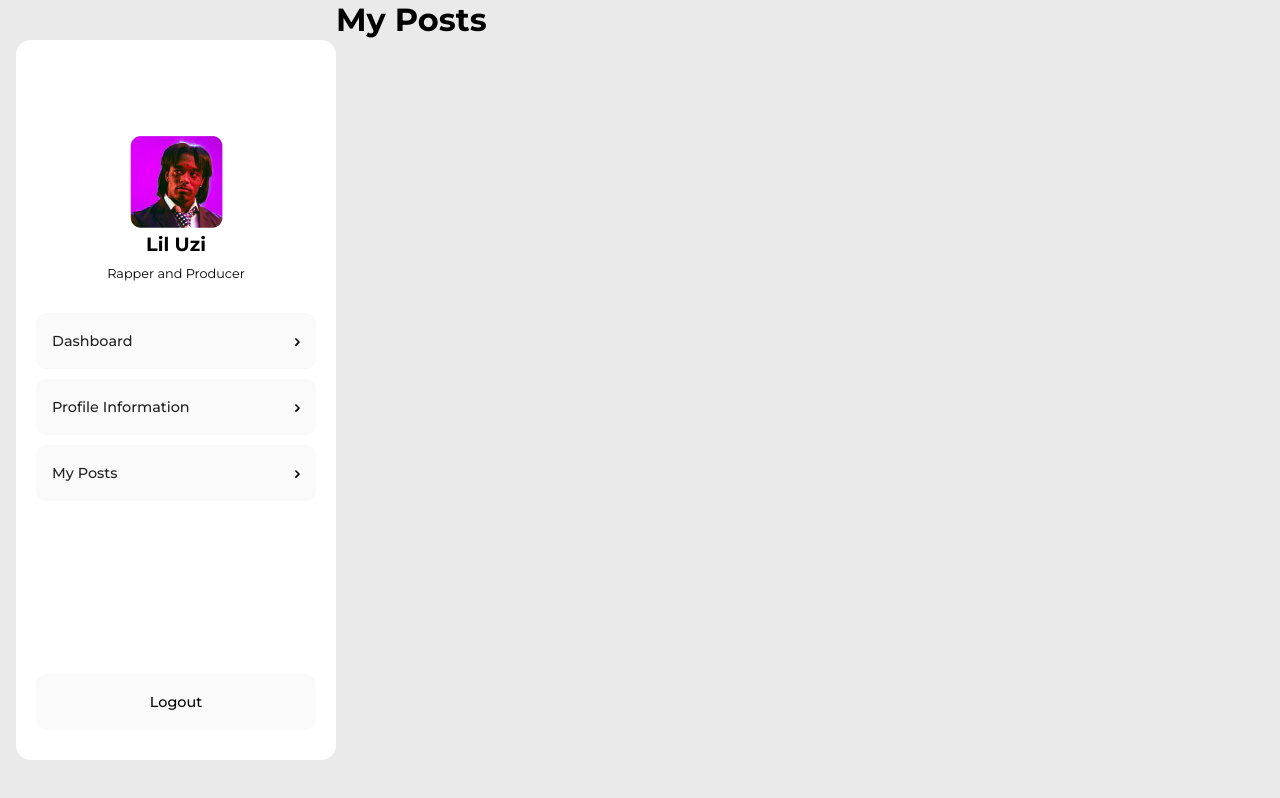
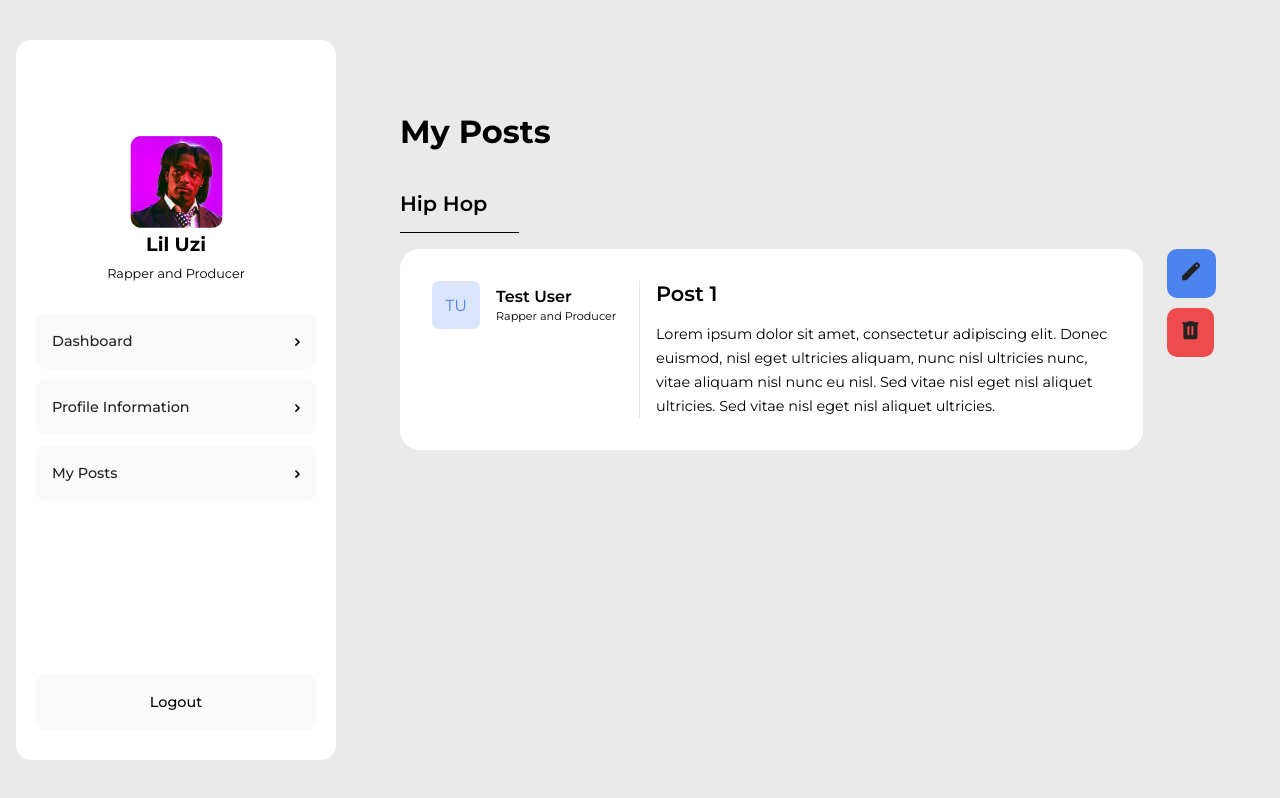
Before and after one commit to jakobmertenhtw/oneshare_frontend, a Vue app: page /user/posts in a window 1280 px wide. Built offline with nearby package versions, Linux system fonts and the light colour scheme.

Commit message:
adds the my_posts view

```diff
--- a/src/views/UserInformationView.vue
+++ b/src/views/UserInformationView.vue
@@ -76,7 +76,8 @@ form input {
   flex: 1;
 }
 input:focus {
-  background-color: rgba(0, 0, 0, .025);
+  background-color: rgba(0, 0, 0, .015);
+  border: 1px solid black;
 }
 .buttons-container {
   margin-top: 2rem;
--- a/src/views/UserPostsView.vue
+++ b/src/views/UserPostsView.vue
@@ -1,16 +1,326 @@
-<template>
-  <h1>My Posts</h1>
-</template>
-
 <script>
 export default {
   name: "UserPostsView",
   data() {
     return {
-      message: "Hello, UserPostsView!",
+      genrePosts: [
+        {
+          genreID: 1,
+          name: "Hip Hop",
+          posts: [
+            {
+              id: 1,
+              title: "Post 1",
+              description: "Lorem ipsum dolor sit amet, consectetur adipiscing elit. Donec euismod, nisl eget ultricies aliquam, nunc nisl ultricies nunc, vitae aliquam nisl nunc eu nisl. Sed vitae nisl eget nisl aliquet ultricies. Sed vitae nisl eget nisl aliquet ultricies.",
+              date: "2021-06-01",
+              genre: "Hip Hop",
+              user: {
+                id: 1,
+                firstname: "Test",
+                lastname: "User",
+                description: "Rapper and Producer",
+                profileName: "TU",
+                profileColor: '#4C83EE'
+              },
+            },
+          ],
+        },
+      ],
+      deleteModal: false,
+      editModal: false,
+      currentPostID: 0,
     };
   },
+  methods: {
+    showDeleteModal() {
+      this.deleteModal = true;
+    },
+    showEditModal() {
+      this.editModal = true;
+    },
+    dismissDeleteModal() {
+      this.deleteModal = false;
+    },
+    dismissEditModal() {
+      this.editModal = false;
+    },
+    dismissAllModals() {
+      this.deleteModal = false;
+      this.editModal = false;
+    },
+    deletePost() {
+      window.alert("Post deleted!");
+    },
+    editPost() {
+      window.alert("Post edited!");
+    }
+  }
 };
 </script>
 
-<style scoped></style>
+<template>
+  <div class="my-posts-main-container">
+    <h1>My Posts</h1>
+    <div v-for="(genre, index) in genrePosts" :key="index" class="genrePosts-container">
+      <h2>{{ genre.name }}</h2>
+      <div v-for="post in genre.posts" :key="post.id" class="post-container-all">
+        <div class="post-main-container">
+          <div class="post-user-information-container">
+            <div class="profile-picture-container">
+              <div class="profile-picture-background-container" :style="{backgroundColor: post.user.profileColor}"></div>
+              <div class="profile-picture-text" :style="{color: post.user.profileColor}">
+                {{ post.user.profileName }}
+              </div>
+            </div>
+            <div class="profile-information-container">
+              <h5>{{ post.user.firstname + " " + post.user.lastname }}</h5>
+              <p>{{ post.user.description }}</p>
+            </div>
+          </div>
+          <div class="post-content-container">
+            <h3>{{ post.title }}</h3>
+            <p id="post-content-text">{{ post.description }}</p>
+          </div>
+        </div>
+        <div class="post-edit-container">
+          <div class="edit-post-container">
+            <button id="edit-post-btn" @click="showEditModal">
+              <img src="../components/icons/edit_icon.svg" alt="Edit Post">
+            </button>
+          </div>
+          <div class="delete-post-container">
+            <button id="delete-post-btn" @click="showDeleteModal">
+              <img src="../components/icons/delete_icon.svg" alt="Delete Post">
+            </button>
+          </div>
+        </div>
+      </div>
+    </div>
+  </div>
+  <div id="overlay-background" v-if="deleteModal || editModal" @click="dismissAllModals"></div>
+  <div class="overlay-container-delete" v-if="deleteModal">
+    <h3>Are you sure?</h3>
+    <p>Do you really want to delete the post: 'This is a test title'?</p>
+    <div class="delete-buttons-container">
+      <button id="delete-btn-delete" @click="deletePost">DELETE</button>
+      <button id="cancel-btn-delete" @click="dismissDeleteModal">CANCEL</button>
+    </div>
+  </div>
+  <div class="overlay-container-edit" v-if="editModal">
+    <h2>Edit Post</h2>
+    <input type="text" value="This is a test value" id="edit-post-title">
+    <textarea name="description-edit-post" id="edit-post-description" cols="30" rows="10">This is a test value textarear</textarea>
+    <div class="edit-buttons-container">
+      <button id="edit-btn-edit" @click="editPost">EDIT</button>
+      <button id="cancel-btn-edit" @click="dismissEditModal">CANCEL</button>
+    </div>
+  </div>
+</template>
+
+<style scoped>
+#overlay-background {
+  position: fixed;
+  width: 100%;
+  height: 100%;
+  background-color: rgba(0,0,0,.7);
+  z-index: 10;
+  top: 0;
+  left: 0;
+}
+.overlay-container-delete {
+  position: absolute;
+  z-index: 11;
+  background-color: #F4F4F4;
+  left: 50%;
+  top: 50%;
+  transform: translate(-50%, -50%);
+  padding: 2rem;
+  border-radius: 15px;
+}
+.overlay-container-delete h3 {
+  font-size: 1.3rem;
+  font-weight: 600;
+  margin-bottom: .5rem;
+}
+.overlay-container-delete p {
+  font-size: 1rem;
+  font-weight: 400;
+  margin-bottom: 2rem;
+}
+.delete-buttons-container {
+  display: flex;
+  gap: 1rem;
+}
+.delete-buttons-container #delete-btn-delete {
+  background-color: #EE4C4C;
+}
+.delete-buttons-container #cancel-btn-delete {
+  background-color: #222;
+  color: #fff;
+}
+.delete-buttons-container button {
+  border: none;
+  outline: none;
+}
+
+.overlay-container-edit {
+  position: absolute;
+  z-index: 11;
+  background-color: #F4F4F4;
+  left: 50%;
+  top: 50%;
+  transform: translate(-50%, -50%);
+  padding: 3rem 2rem;
+  border-radius: 15px;
+}
+.overlay-container-edit h2 {
+  font-size: 1.5rem;
+  font-weight: 700;
+  margin-bottom: 2rem;
+}
+.overlay-container-edit input {
+  width: 100%;
+  padding: 1rem 1.2rem;
+  border: none;
+  outline: none;
+  margin-bottom: 1rem;
+  background-color: #fff;
+  border-radius: 7px;
+  font-size: 1rem;
+  font-weight: 500;
+}
+.overlay-container-edit input:focus {
+  border: 1px solid #222;
+}
+.overlay-container-edit textarea {
+  width: 100%;
+  padding: 1rem 1.2rem;
+  border: none;
+  outline: none;
+  margin-bottom: 1rem;
+  background-color: #fff;
+  border-radius: 7px;
+  resize: none;
+  font-size: 1rem;
+  font-weight: 400;
+}
+.overlay-container-edit textarea:focus {
+  border: 1px solid #222;
+}
+.edit-buttons-container {
+  margin-top: 2rem;
+  display: flex;
+  gap: 1rem;
+}
+.edit-buttons-container button {
+  border: none;
+  outline: none;
+}
+.edit-buttons-container #edit-btn-edit {
+  background-color: #4C83EE;
+  color: #fff;
+}
+.edit-buttons-container #cancel-btn-edit {
+  background-color: #222;
+  color: #fff;
+}
+
+
+
+
+.my-posts-main-container {
+  padding: 7rem 4rem;
+}
+.genrePosts-container {
+  margin-top: 2.5rem;
+}
+.genrePosts-container h2 {
+  font-weight: 600;
+  font-size: 1.3rem;
+  border-bottom: 1px solid;
+  padding-bottom: 1rem;
+  width: fit-content;
+  padding-right: 2rem;
+  margin-bottom: 1rem;
+}
+.post-container-all {
+  display: flex;
+  gap: 1.5rem;
+}
+.post-main-container {
+  background-color: white;
+  border-radius: 20px;
+  flex: 1;
+  padding: 2rem;
+  display: flex;
+}
+.post-user-information-container {
+  border-right: 1px solid #E5E5E5;
+  padding-right: 1rem;
+  display: flex;
+  min-width: 13rem;
+}
+.profile-picture-container {
+  width: 3rem;
+  height: 3rem;
+  border-radius: 7px;
+  overflow: hidden;
+  position: relative;
+  display: flex;
+  align-items: center;
+  justify-content: center;
+}
+.profile-picture-background-container {
+  position: absolute;
+  width: 100%;
+  height: 100%;
+  opacity: .2;
+}
+.profile-information-container {
+  max-width: 8rem;
+  margin-left: 1rem;
+  max-height: 3rem;
+  overflow: hidden;
+  display: flex;
+  flex-direction: column;
+  justify-content: center;
+}
+.profile-information-container h5 {
+  font-size: 1rem;
+  font-weight: 600;
+  margin-bottom: .2rem;
+}
+.profile-information-container p {
+  font-size: .7rem;
+  font-weight: 400;
+}
+.post-content-container {
+  padding-left: 1rem;
+}
+.post-content-container h3 {
+  font-size: 1.3rem;
+  font-weight: 600;
+  margin-bottom: .5rem;
+  margin-bottom: 1rem;
+}
+.post-content-container p {
+  font-size: .9rem;
+  font-weight: 400;
+  line-height: 1.5rem;
+}
+
+
+
+.post-edit-container button {
+  padding: 13px 15px;
+  margin-bottom: 10px;
+  border: none;
+  outline: none;
+}
+#edit-post-btn {
+  background-color: #4C83EE;
+}
+#delete-post-btn {
+  background-color: #EE4C4C;
+}
+</style>
```
Also changed, not shown: src/components/icons/delete_icon.svg (added), src/components/icons/edit_icon.svg (added).
